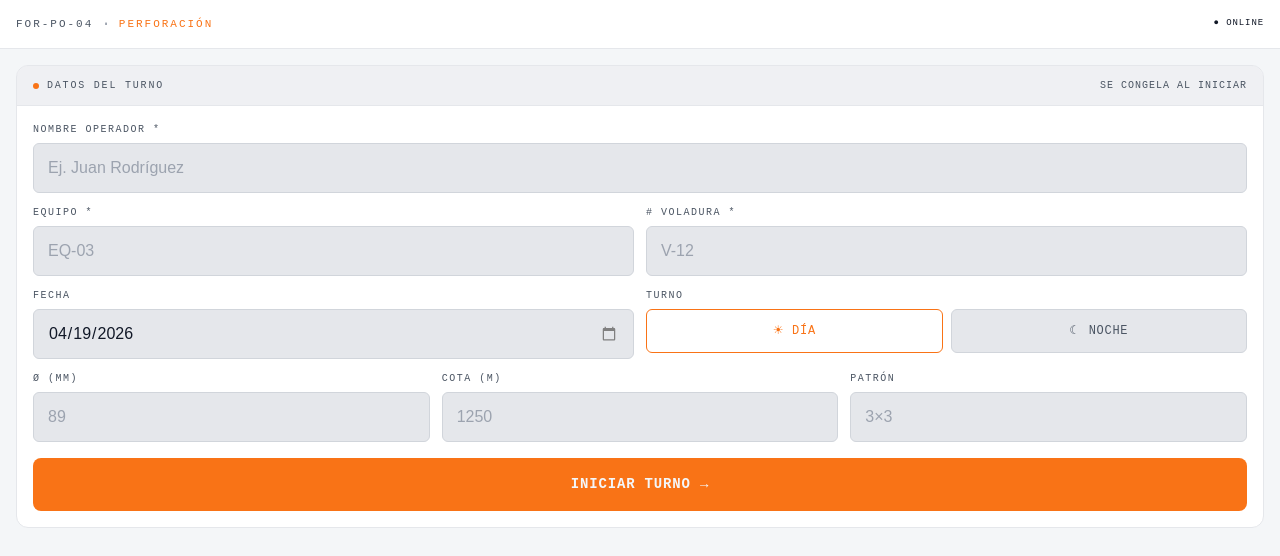
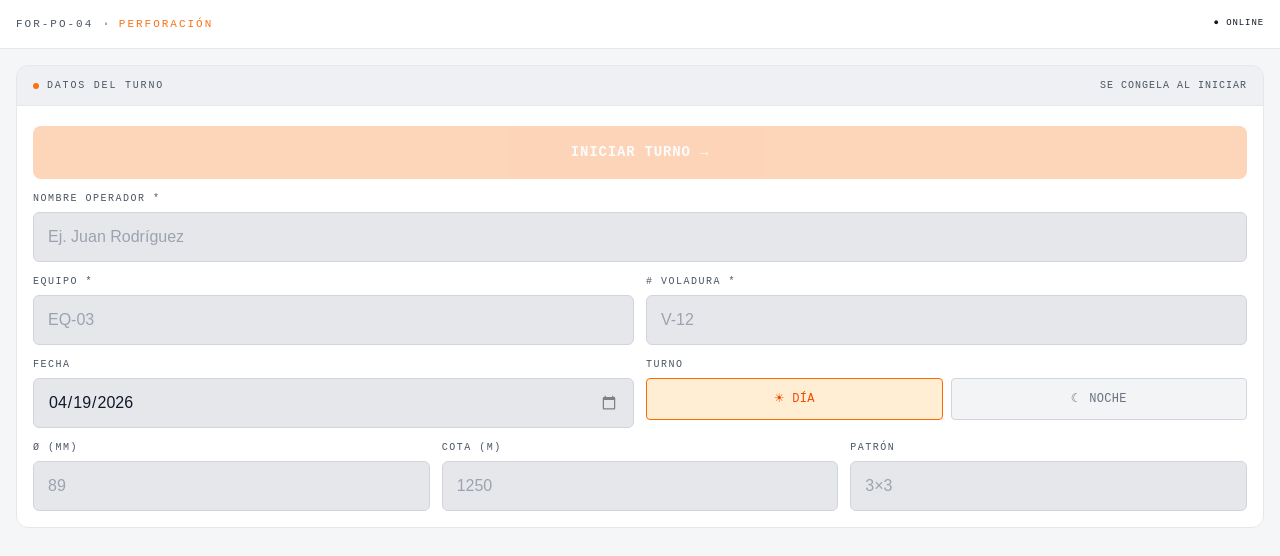
Before and after one commit to cristianbyte/drilling-mvp, a React (Vite) app: page / in a window 1280 px wide. Shown: the top 556 px of the page. Built offline with nearby package versions, Linux system fonts and the light colour scheme.

Commit message:
refactor: update ConfirmModal prop descriptions for clarity and remove unused modal logic in ShiftHeader

```diff
--- a/src/components/ConfirmModal.jsx
+++ b/src/components/ConfirmModal.jsx
@@ -4,8 +4,8 @@
  * Props:
  *   title    string             — modal heading
  *   rows     { key, val, accent? }[]  — summary rows
- *   onConfirm  fn               — left button: confirm
- *   onCorrect  fn               — right button: go back and fix
+ *   onConfirm  fn               —  button: confirm
+ *   onCorrect  fn               —  button: go back and fix
  *   danger   bool               — swap confirm to red (for delete)
  *   confirmLabel  string        — override confirm button text
  *   correctLabel  string        — override correct button text
--- a/src/components/ShiftHeader.jsx
+++ b/src/components/ShiftHeader.jsx
@@ -1,7 +1,6 @@
 import { useState } from 'react'
 import { createShift } from '../lib/firebase'
 import { showToast } from './Toast'
-import ConfirmModal from './ConfirmModal'
 
 const SHIFTS = ['DIA', 'NOCHE']
 
@@ -18,10 +17,14 @@ function FrozenField({ label, value }) {
   )
 }
 
+// validate filds, then allow to save and freeze the form, sending data up to parent
+
 export default function ShiftHeader({ onFrozen }) {
   const [frozen,    setFrozen]    = useState(false)
   const [saving,    setSaving]    = useState(false)
-  const [showModal, setShowModal] = useState(false)
+
+const active = 'border-orange-500 bg-orange-100 text-orange-600';
+const idle   = 'border-gray-300 bg-gray-100 text-gray-500 hover:bg-gray-200';
 
   const [form, setForm] = useState({
     operatorName: '',
@@ -41,8 +44,10 @@ export default function ShiftHeader({ onFrozen }) {
     setErrors(e => ({ ...e, [key]: false }))
   }
 
+  const required = ['operatorName', 'equipment', 'blastId']
+  const isValid = required.every(k => form[k]?.trim());
+
   function validate() {
-    const required = ['operatorName', 'equipment', 'blastId']
     const errs = {}
     required.forEach(k => { if (!form[k].trim()) errs[k] = true })
     setErrors(errs)
@@ -50,13 +55,13 @@ export default function ShiftHeader({ onFrozen }) {
   }
 
   // Step 1: validate → open modal
-  function handleSubmitIntent() {
-    if (validate()) setShowModal(true)
-  }
+  // function handleSubmitIntent() {
+  //   if (validate()) setShowModal(true)
+  // }
 
-  // Step 2: confirmed — actually save
+  // confirmed — actually save
   async function handleConfirm() {
-    setShowModal(false)
+    if (!validate()) return
     setSaving(true)
     try {
       const shiftId = await createShift({
@@ -79,18 +84,6 @@ export default function ShiftHeader({ onFrozen }) {
       setSaving(false)
     }
   }
-
-  // Summary rows for modal
-  const modalRows = [
-    { key: 'Operador',      val: form.operatorName || '—' },
-    { key: 'Equipo',        val: form.equipment    || '—' },
-    { key: 'Fecha',         val: form.date },
-    { key: 'Turno',         val: form.shift },
-    { key: '# Voladura',    val: form.blastId      || '—', accent: true },
-    { key: 'Ø Perf.',       val: form.diameter ? form.diameter + ' mm' : '—' },
-    { key: 'Cota',          val: form.elevation ? form.elevation + ' m' : '—' },
-    { key: 'Patrón',        val: form.pattern      || '—' },
-  ]
 
   /* ── Frozen view ── */
   if (frozen) {
@@ -144,6 +137,10 @@ export default function ShiftHeader({ onFrozen }) {
         </div>
 
         <div style={{ padding: '1rem', display: 'flex', flexDirection: 'column', gap: '0.75rem' }}>
+          <button className="btn-primary" style={{ marginTop: '0.25rem' }} onClick={handleConfirm} disabled={saving || !isValid}>
+            {saving ? 'Iniciando...' : 'Iniciar turno →'}
+          </button>
+
           {/* Operator */}
           <div>
             <label className="field-label">Nombre operador *</label>
@@ -196,20 +193,7 @@ export default function ShiftHeader({ onFrozen }) {
                     key={s}
                     type="button"
                     onClick={() => set('shift', s)}
-                    style={{
-                      flex: 1,
-                      fontFamily: 'var(--font-mono)',
-                      fontSize: '0.75rem',
-                      textTransform: 'uppercase',
-                      letterSpacing: '0.06em',
-                      padding: '0.75rem',
-                      borderRadius: 'var(--radius-input)',
-                      border: `1px solid ${form.shift === s ? 'var(--color-brand-amber)' : 'var(--color-border-default)'}`,
-                      background: form.shift === s ? 'var(--color-brand-amber-dim)' : 'var(--color-surface-2)',
-                      color: form.shift === s ? 'var(--color-brand-amber)' : 'var(--color-text-muted)',
-                      cursor: 'pointer',
-                      transition: 'all 0.15s',
-                    }}
+                    className={`flex-1 px-3 py-3 text-xs uppercase tracking-wide rounded border transition-all font-mono ${form.shift === s ? active : idle}`}
                   >
                     {s === 'DIA' ? '☀ Día' : '☾ Noche'}
                   </button>
@@ -234,14 +218,12 @@ export default function ShiftHeader({ onFrozen }) {
             </div>
           </div>
 
-          <button className="btn-primary" style={{ marginTop: '0.25rem' }} onClick={handleSubmitIntent} disabled={saving}>
-            {saving ? 'Iniciando...' : 'Iniciar turno →'}
-          </button>
+
         </div>
       </div>
 
       {/* Confirm modal */}
-      {showModal && (
+      {/* {showModal && (
         <ConfirmModal
           title="Confirmar datos del turno"
           rows={modalRows}
@@ -250,7 +232,7 @@ export default function ShiftHeader({ onFrozen }) {
           confirmLabel="Iniciar turno"
           correctLabel="Corregir"
         />
-      )}
+      )} */}
     </>
   )
 }
```
